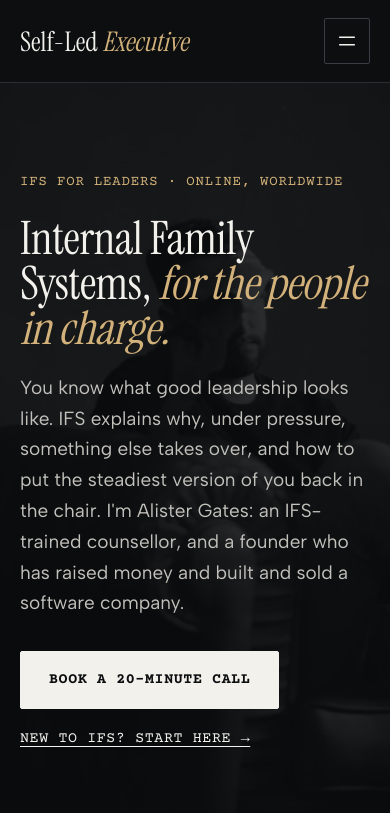
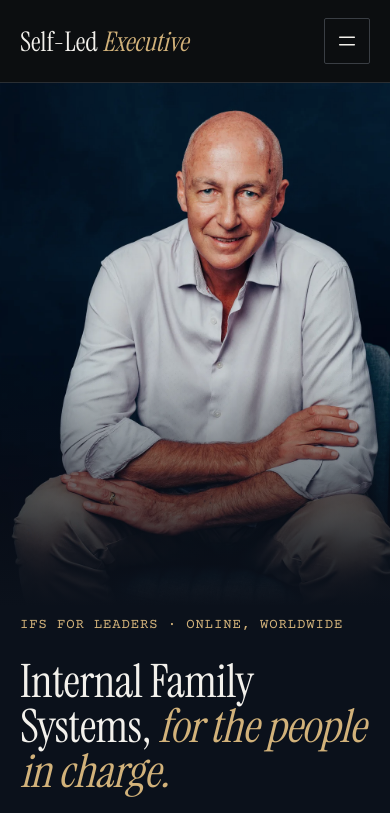
Before and after one commit to alistergates/selfledexecutive-site, an Astro site: page / in a window 390 px wide. Shown: the top 813 px of the page. Built offline with nearby package versions, Linux system fonts and the light colour scheme; Astro itself is replaced by a stand-in of ours.

Commit message:
Use Alister's own photos: studio portrait hero, jersey shots for guide and About, new share image
Co-Authored-By: Claude Opus 5.5 <noreply@anthropic.com>
Claude-Session: https://claude.ai/code/session_01SJVej4CMWFxUeW8GAJ48FL

```diff
--- a/src/pages/index.astro
+++ b/src/pages/index.astro
@@ -44,7 +44,7 @@ const schema = {
     },
     {
       '@type': 'Person', '@id': `${SITE}/#person`, name: 'Alister Gates', url: `${SITE}/about/`,
-      jobTitle: 'Executive coach and counsellor', image: `${SITE}/images/alister-gates.jpg`,
+      jobTitle: 'Executive coach and counsellor', image: `${SITE}/images/alister-jersey.jpg`,
       sameAs: ['https://alistergates.com/about/'],
       knowsAbout: ['Internal Family Systems', 'Executive coaching', 'Leadership development', 'Founder coaching', 'Nice Guy Syndrome'],
     },
@@ -52,8 +52,11 @@ const schema = {
 };
 ---
 <Base title={seo.title} description={seo.description} schema={schema}>
-  <section class="hero on-dark has-bg">
-    <div class="bg hero__bg" aria-hidden="true"><img src="/images/man-in-chair.webp" alt="" fetchpriority="high" decoding="async" /></div>
+  <section class="hero on-dark">
+    <picture class="hero__img" aria-hidden="true">
+      <source media="(max-width: 760px)" srcset="/images/alister-hero-m.webp" />
+      <img src="/images/alister-hero.webp" alt="" fetchpriority="high" decoding="async" />
+    </picture>
     <div class="wrap hero__inner stack">
       <p class="label">IFS for leaders · Online, worldwide</p>
       <h1 class="h1">Internal Family Systems, <em>for the people in charge.</em></h1>
@@ -117,7 +120,7 @@ const schema = {
       <div class="stack">
         <p class="label">04 — Your guide</p>
         <h2 class="h2">Someone who's <em>sat in your chair.</em></h2>
-        <figure class="guide__photo"><img src="/images/alister-gates.webp" width="1200" height="1500" alt="Alister Gates" loading="lazy" decoding="async" /></figure>
+        <figure class="guide__photo"><img src="/images/alister-jersey.webp" width="896" height="1088" alt="Alister Gates" loading="lazy" decoding="async" /></figure>
       </div>
       <div class="split__body">
         <p>I spent 35 years in business before I became a counsellor. I bought my first company at 25 and spent 15 years in IT, patenting and exporting software. In 2000 I started a software company and raised $16 million for it. It was ahead of its time and nearly didn't make it, until we moved into the market we were selling to. I've built and sold businesses, made payroll when I wasn't sure how, and carried the kind of stress you don't take home because there's nobody to hand it to.</p>
@@ -192,9 +195,18 @@ const schema = {
 </Base>
 
 <style>
-  .hero__inner { padding-block: clamp(88px, 14vw, 190px); max-width: 1100px; margin-left: auto; margin-right: auto; }
-  .hero__inner > * { max-width: 900px; }
-  .hero__bg img { object-position: 70% 40%; }
+  .hero { position: relative; isolation: isolate; overflow: hidden; background: #0B111B; }
+  .hero__img { position: absolute; inset: 0; z-index: -1; }
+  .hero__img img { width: 100%; height: 100%; object-fit: cover; object-position: 85% 30%; filter: saturate(0.85); }
+  .hero__img::after { content: ''; position: absolute; inset: 0; background: linear-gradient(90deg, rgba(11,17,27,.92) 0%, rgba(11,17,27,.8) 42%, rgba(11,17,27,.1) 72%, rgba(11,17,27,0) 100%); }
+  .hero__inner { padding-block: clamp(88px, 12vw, 170px); }
+  .hero__inner > * { max-width: 640px; }
+  @media (max-width: 760px) {
+    .hero__img { position: relative; display: block; height: 62vh; min-height: 380px; }
+    .hero__img img { object-position: 60% 20%; }
+    .hero__img::after { background: linear-gradient(180deg, rgba(11,17,27,0) 55%, rgba(11,17,27,1) 100%); }
+    .hero__inner { padding-block: 8px 72px; }
+  }
   .hero__cta { display: flex; flex-wrap: wrap; align-items: center; gap: 18px 28px; margin-top: 10px; }
   .hero__cta .textlink { color: var(--paper); }
   .parts { grid-template-columns: repeat(3, 1fr); }
@@ -205,7 +217,7 @@ const schema = {
   .parts__self .h3 { font-style: normal; }
   .parts__note { max-width: 760px; }
   .guide__photo { margin: 18px 0 0; max-width: 380px; }
-  .guide__photo img { filter: grayscale(1) contrast(1.05); aspect-ratio: 4 / 5; object-fit: cover; width: 100%; }
+  .guide__photo img { aspect-ratio: 4 / 5; object-fit: cover; object-position: 50% 20%; width: 100%; }
   .creds { font-size: 16px; }
   .creds li { border-color: var(--rule) !important; }
   .shifts { list-style: none; margin: 0; padding: 0; border-top: 1px solid var(--rule); }
```
Also changed, not shown: src/pages/about.astro (+4 -4 lines), public/images/alister-gates.jpg (deleted), public/images/alister-gates.webp (deleted), public/images/alister-hero-m.webp (added), public/images/alister-hero.jpg (added), public/images/alister-hero.webp (added), public/images/alister-jersey.jpg (added), public/images/alister-jersey.webp (added), public/images/alister-office.jpg (added), public/images/alister-office.webp (added), public/images/man-in-chair.jpg (deleted), public/images/man-in-chair.webp (deleted), public/images/og.jpg.
